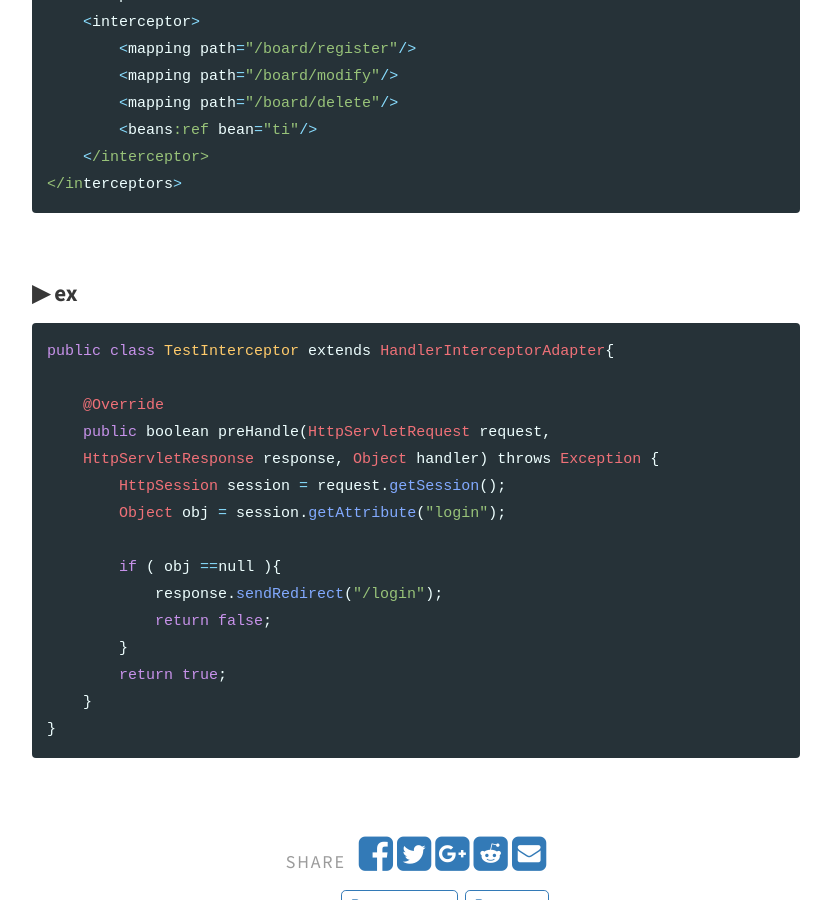
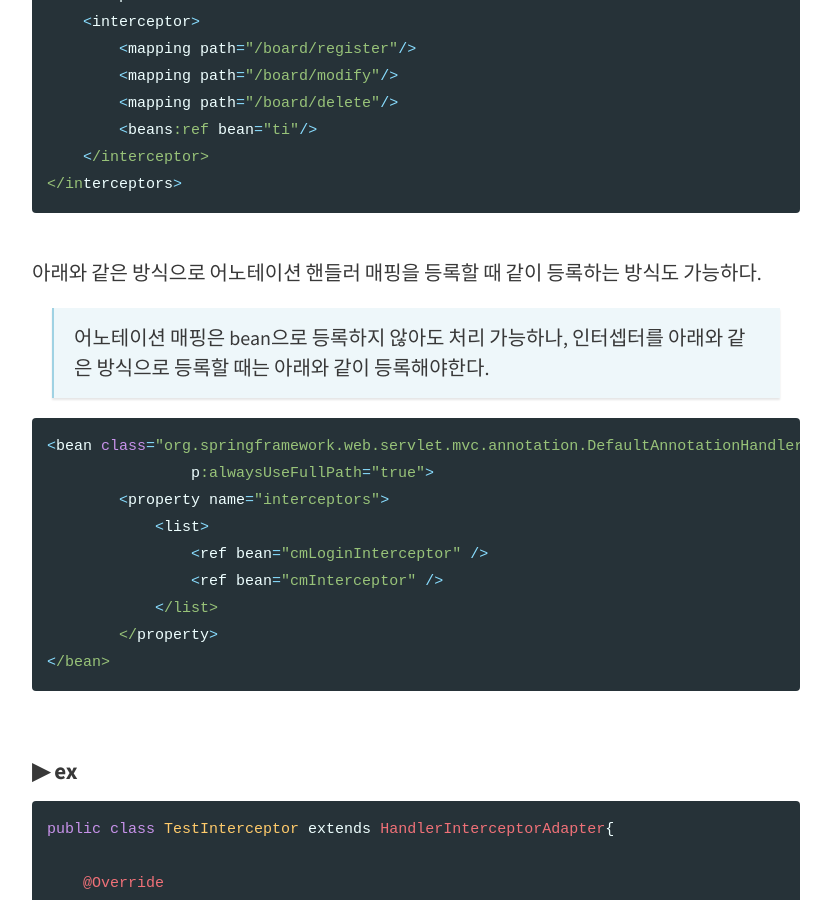
Before and after one commit to gunbin91/gunbin91.github.io, a Jekyll site: the page built from _posts/2019-11-05-spring_18_interceptor_.md, in a window 1280 px wide and 900 px high, scrolled down 1862 px. Shown: the whole window, without its empty margins (224-1055 px from the left). Built offline with Jekyll 4.4.1, drawn with Linux system fonts in a browser that asks for light colours; comment, search, counter and statistics services are not loaded.

Commit message:
interceptor 추가 방법 추가 / Toad_edit 추가

```diff
--- a/_posts/2019-11-05-spring_18_interceptor_.md
+++ b/_posts/2019-11-05-spring_18_interceptor_.md
@@ -66,6 +66,24 @@ Request -> <b style="color:purple">Filter</b> -> DispatcherServlet ->  Controlle
 </interceptors>
 {% endhighlight %}
 
+
+<br/>
+아래와 같은 방식으로 어노테이션 핸들러 매핑을 등록할 때 같이 등록하는 방식도 가능하다.<br/>
+> 어노테이션 매핑은 bean으로 등록하지 않아도 처리 가능하나, 인터셉터를 아래와 같은 방식으로 등록할 때는 아래와 같이 등록해야한다.
+
+{% highlight ruby %}
+<bean class="org.springframework.web.servlet.mvc.annotation.DefaultAnnotationHandlerMapping"
+		p:alwaysUseFullPath="true">
+        <property name="interceptors">
+            <list>
+                <ref bean="cmLoginInterceptor" />
+                <ref bean="cmInterceptor" />
+            </list>
+        </property>
+</bean>
+{% endhighlight %}
+
+
 <br/>
 
 #### ▶ ex
```
Also changed, not shown: _posts/2019-12-03-etc_toadEdit.md (added, +28 -0 lines), assets/post_img/toad_edit.PNG (added).
